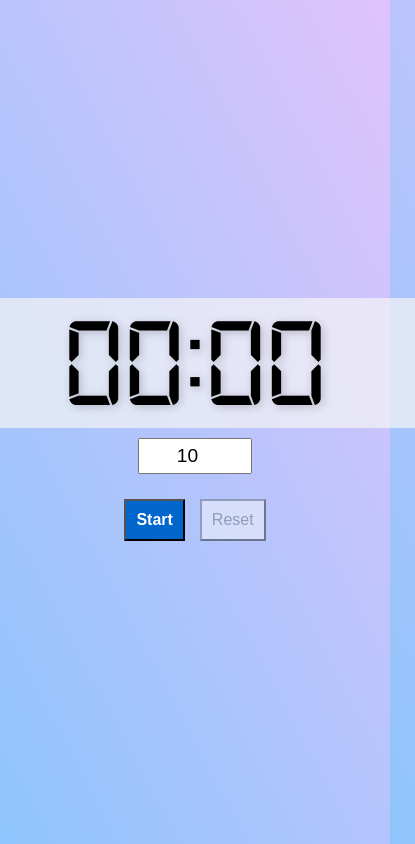
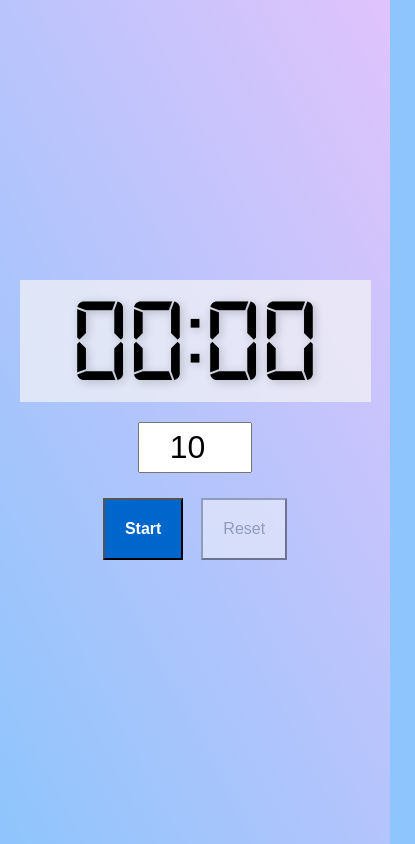
Before and after one commit to sc137/web-timer, a plain HTML site: page index.html in a window 390 px wide. Shown: the whole page, 415 px wide, since content can reach past the window. Drawn offline with Linux system fonts and the light colour scheme.

Commit message:
Claude and I made it prettier. You can use the space bar now. Tooltips popup on the desktop. Woohoo.

```diff
--- a/assets/script.js
+++ b/assets/script.js
@@ -60,6 +60,8 @@ function updateUIState() {
       timeInput.disabled = false; // Allow changing time for next run
       break;
   }
+  // Update tooltips based on current state
+  updateTooltips();
 }
 
 /* Toggle between start and pause states */
@@ -114,6 +116,9 @@ function startTimer() {
   if (isNaN(userMinutes) || userMinutes <= 0) {
     userMinutes = 10;
     timeInput.value = "10"; // Show that we're using 10
+  } else if (userMinutes > 9999) {
+    userMinutes = 9999; // Cap at maximum value
+    timeInput.value = "9999"; // Update the input field
   }
 
   // Convert minutes to seconds
@@ -201,6 +206,32 @@ function resetTimer() {
   updateUIState();
 }
 
+/* Update tooltip text based on timer state */
+function updateTooltips() {
+  // Set tooltips to match the button text and explain the action
+  switch (timerState) {
+    case "idle":
+      startPauseButton.setAttribute("data-tooltip", "Start the countdown");
+      resetButton.setAttribute("data-tooltip", "Reset the timer");
+      break;
+
+    case "running":
+      startPauseButton.setAttribute("data-tooltip", "Pause the countdown");
+      resetButton.setAttribute("data-tooltip", "Stop the countdown");
+      break;
+
+    case "paused":
+      startPauseButton.setAttribute("data-tooltip", "Resume the countdown"); // Fixed to match "Resume" button
+      resetButton.setAttribute("data-tooltip", "Reset to initial time");
+      break;
+
+    case "finished":
+      startPauseButton.setAttribute("data-tooltip", "Stop the alarm");
+      resetButton.setAttribute("data-tooltip", "Reset to initial time");
+      break;
+  }
+}
+
 /* Event Listeners */
 startPauseButton.addEventListener("click", toggleStartPause);
 resetButton.addEventListener("click", handleResetStop);
@@ -215,3 +246,21 @@ timeInput.addEventListener("keydown", (event) => {
 // Initialize the UI
 updateDisplay(0);
 updateUIState();
+
+// Add keyboard shortcuts for common actions
+document.addEventListener("keydown", (event) => {
+  // Space bar to toggle start/pause
+  if (event.code === "Space" && document.activeElement !== timeInput) {
+    event.preventDefault();
+    toggleStartPause();
+  }
+
+  // Escape key to reset or stop alarm
+  if (event.code === "Escape") {
+    if (timerState === "finished") {
+      stopAlarm();
+    } else if (timerState === "running" || timerState === "paused") {
+      resetTimer();
+    }
+  }
+});
--- a/assets/styles.css
+++ b/assets/styles.css
@@ -10,6 +10,7 @@ body {
     background-image: linear-gradient(62deg, #8ec5fc 0%, #e0c3fc 100%);
 }
 
+/* Consistent spacing between timer elements */
 .timer-container {
     display: flex;
     flex-direction: column;
@@ -17,6 +18,7 @@ body {
     justify-content: center;
     height: 100vh;
     font-family: Arial, sans-serif;
+    gap: 20px; /* Add consistent gap between all direct children */
 }
 
 .button-container {
@@ -24,24 +26,26 @@ body {
     flex-direction: row;
     justify-content: center;
     gap: 5px;
-    margin-top: 20px;
+    margin: 0; /* Remove any default margin */
 }
 
+/* Remove any existing margin from these elements */
 #timerDisplay {
     font-size: 8em;
-    text-shadow: 2px 2px 10px rgba(0, 0, 0, 0.2); /* Slight drop shadow */
+    text-shadow: 2px 2px 10px rgba(0, 0, 0, 0.2);
     font-family: "Digital-7", monospace, sans-serif;
     background-color: rgb(246, 246, 246, 0.7);
     width: 440px;
     text-align: center;
+    margin: 0; /* Remove any default margin */
 }
 
 input[type="number"] {
     width: 100px;
     font-size: 1.2em;
     padding: 5px;
-    margin-top: 10px;
     text-align: center;
+    margin: 0; /* Remove any default margin */
 }
 
 button {
@@ -169,6 +173,59 @@ button {
     pointer-events: none;
 }
 
+/* Tooltip styling */
+.tooltip {
+    position: relative;
+    cursor: pointer;
+}
+
+.tooltip::after {
+    content: attr(data-tooltip);
+    position: absolute;
+    bottom: -40px;
+    left: 50%;
+    transform: translateX(-50%);
+    padding: 5px 10px;
+    border-radius: 5px;
+    background: rgba(0, 0, 0, 0.8);
+    color: white;
+    font-size: 0.8em;
+    white-space: nowrap;
+    opacity: 0;
+    visibility: hidden;
+    transition:
+        opacity 0.3s,
+        visibility 0.3s;
+    z-index: 100;
+}
+
+.tooltip:hover::after {
+    opacity: 1;
+    visibility: visible;
+}
+
+/* Improve mobile responsiveness */
+@media screen and (max-width: 500px) {
+    #timerDisplay {
+        font-size: 7.5em;
+        width: 90%;
+    }
+
+    .button-container {
+        flex-direction: row;
+        gap: 8px;
+    }
+
+    button {
+        width: 100%;
+        padding: 20px 20px;
+        margin: 5px 5px;
+    }
+    input[type="number"] {
+        font-size: 2em;
+    }
+}
+
 @media screen and (max-height: 330px) {
     input[type="number"] {
         display: none;
--- a/index.html
+++ b/index.html
@@ -15,10 +15,19 @@
     <body>
         <div class="timer-container">
             <div id="timerDisplay">00:00</div>
-            <input type="number" id="timeInput" value="10" placeholder="10" />
+            <input
+                type="number"
+                id="timeInput"
+                value="10"
+                placeholder="10"
+                min="0"
+                max="9999"
+            />
             <div class="button-container">
-                <button id="startPauseButton">Start</button>
-                <button id="resetButton">Reset</button>
+                <div class="button-container">
+                    <button id="startPauseButton" class="tooltip">Start</button>
+                    <button id="resetButton" class="tooltip">Reset</button>
+                </div>
             </div>
         </div>
     </body>
```
Also changed, not shown: 1 other file.
